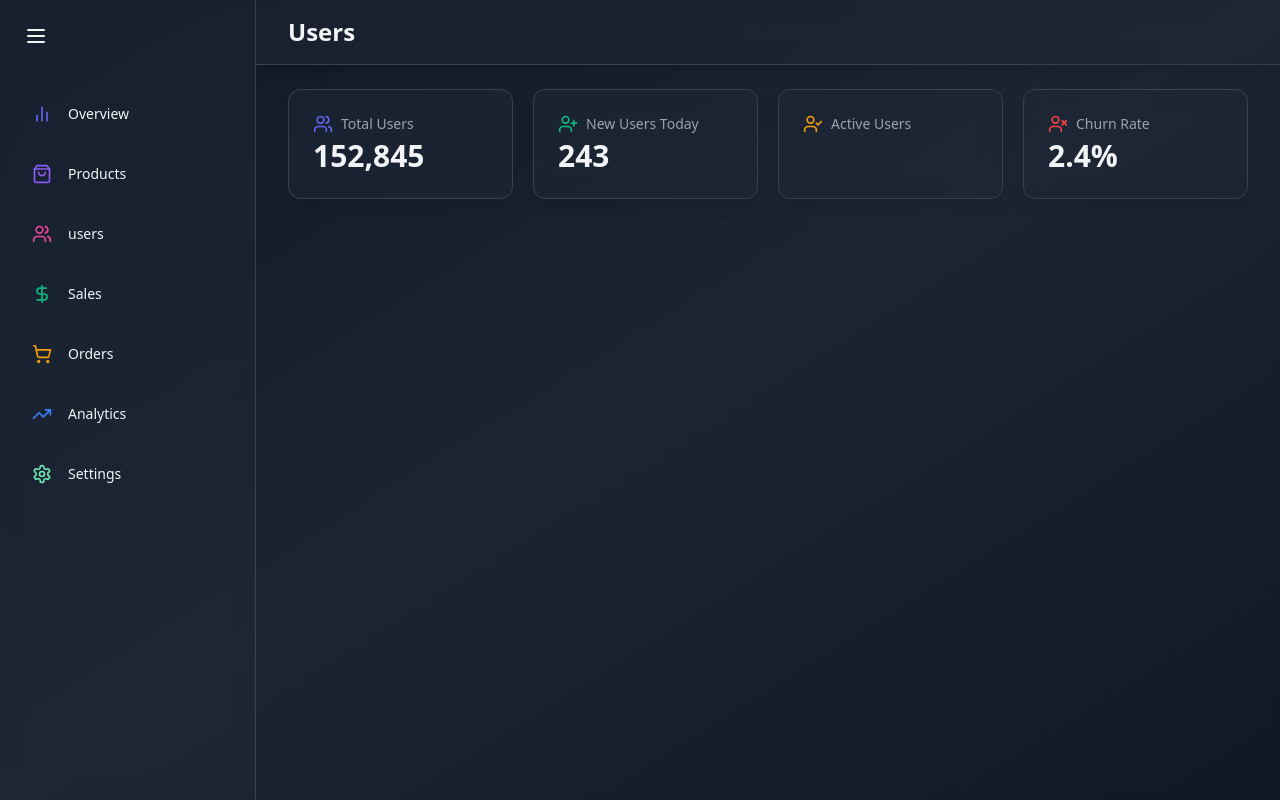
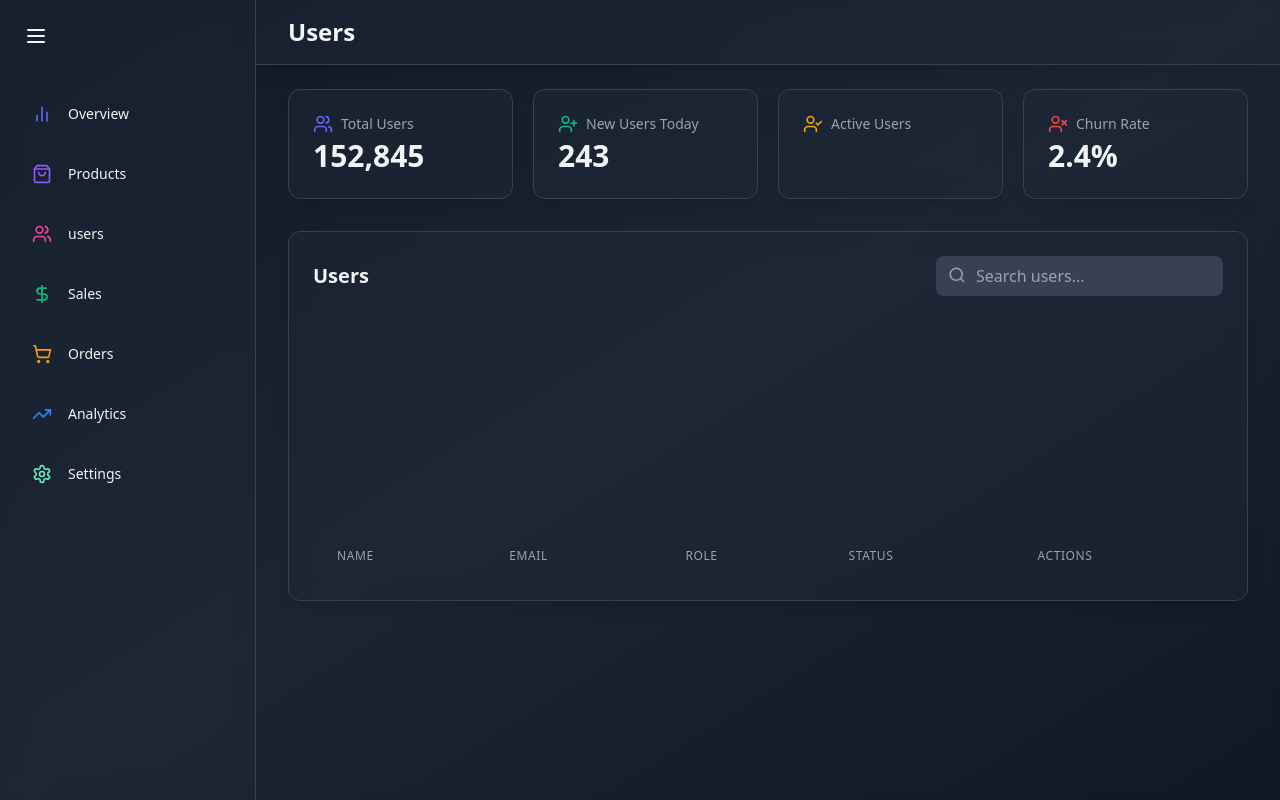
Before and after one commit to shegsemmanuel/ADMIN-DASHBOARD, a React (Vite) app: page /users in a window 1280 px wide. Built offline with nearby package versions, Linux system fonts and the light colour scheme.

Commit message:
users component

```diff
--- /dev/null
+++ b/src/components/users/UserTable.jsx
@@ -0,0 +1,75 @@
+import { useState } from "react"
+import { motion } from "framer-motion";
+import { Search } from "lucide-react";
+
+const userData = [
+   { id: 1, name: "John Doe", email: "john@example.com", role: "Customer", status: "Active" },
+   { id: 2, name: "Jane Smith", email: "Jane@example.com", role: "Admin", status: "Active" },
+   { id: 3, name: "Bob johnson", email: "bob@example.com", role: "Customer", status: "Inactive" },
+   { id: 4, name: "Alice Brown", email: "alice@example.com", role: "Customer", status: "Active" },
+   { id: 5, name: "Charlie Wilson", email: "charlie@example", role: "Moderator", status: "Active" },
+];
+
+const UserTable = () => {
+  const [searchTerm, setSearchTerm] = useState("");
+  const [ filteredUsers, setFilteredUsers] = useState(userData);
+
+  const handleSearch = (e) => {
+    const term = e.target.value.toLowerCase();
+    setSearchTerm(term);
+    const filtered = userData.filter(
+       (user) => user.name.toLowerCase().includes(term) || user.email.toLowerCase().includes(term)
+    );
+     setFilteredUsers(filtered);
+  };
+
+  return (
+    <motion.div
+       className="bg-gray-800 bg-opacity-50 backdrop-blur-md shadow-lg rounded-xl p-6 border border-gray-700"
+       initial={{ opacity: 0, y: 20 }}
+       animate={{ opacity: 1, y: 0 }}
+       transition={{ delay: 0.2 }}
+    >
+      <div className="flex justify-between items-center mb-60">
+        <h2 className="text-xl font-semibold text-gray-100">Users</h2>
+        <div className="relative">
+          <input
+            type="text"
+            placeholder="Search users..."
+            className="bg-gray-700 text-white placeholder-gray-400 rounded-lg pl-10 pr-4 py-2 focus:outline-none focus:ring-2 focus:ring-blue-500"
+            value={searchTerm}
+            onChange={handleSearch}
+          />
+          <Search className="absolute left-3 top-2.5 text-gray-400" size={18}/>
+        </div>
+      </div>
+
+      <div className="overflow-x-auto">
+        <table className="min-w-full divide-y divide-gray-700">
+        <thead>
+              <tr>
+                <th className="px-6 py-3 text-left text-xs font-medium text-gray-400 uppercase tracking-wider">
+                  Name
+                </th>
+                <th className="px-6 py-3 text-left text-xs font-medium text-gray-400 uppercase tracking-wider">
+                  Email
+                </th>
+                <th className="px-6 py-3 text-left text-xs font-medium text-gray-400 uppercase tracking-wider">
+                  Role
+                </th>
+                <th className="px-6 py-3 text-left text-xs font-medium text-gray-400 uppercase tracking-wider">
+                  Status
+                </th>
+                <th className="px-6 py-3 text-left text-xs font-medium text-gray-400 uppercase tracking-wider">
+                  Actions
+                </th>
+              </tr>
+        </thead>
+        </table>
+      </div>
+    </motion.div>
+  )
+
+}
+
+export default UserTable;
--- a/src/pages/UsersPage.jsx
+++ b/src/pages/UsersPage.jsx
@@ -2,6 +2,7 @@
 import { motion } from 'framer-motion';
 import StatCard from '../components/common/StatCard';
 import { UserCheck, UserPlus, UsersIcon, UserX } from 'lucide-react';
+import UserTable from '../components/users/UserTable';
 
 const userStats = {
     totalUsers: 152845,
@@ -36,9 +37,9 @@
         color="#F59E0B"
     />
     <StatCard name='Churn Rate' icon={UserX} value={userStats.churnRate} color="#EF4444" />
-
     </motion.div>
 
+    <UserTable />
     </main>
     </div>
 
```
